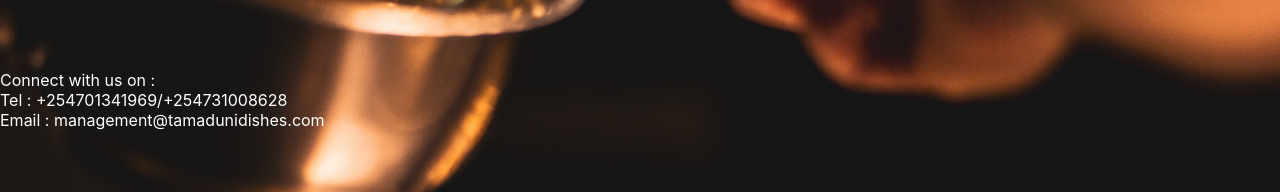
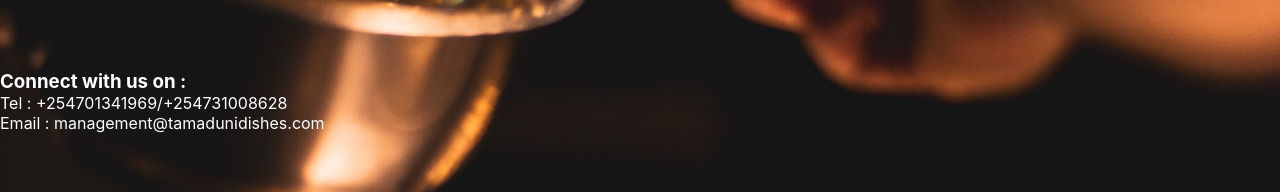
Before and after one commit to Vickopiyo/tamaduni-dishes, a React (Create React App) app: page /contacts in a window 1280 px wide. Shown: the part 330-522 px from the top of the page. Built offline with nearby package versions, Linux system fonts and the light colour scheme.

Commit message:
Adds : company contacts in the contacts route

```diff
--- a/src/components/Contacts.js
+++ b/src/components/Contacts.js
@@ -5,9 +5,9 @@ const Contacts = () => {
     <div>
      <p className='discount-desc'>Tamaduni Dishes main offices are located in Ambalal buliding,3 floor Digo Road Mombasa</p>
 
-     <p>Connect with us on :</p>
+     <h3>Connect with us on :</h3>
      <p>Tel : +254701341969/+254731008628</p>
-     <p>Email : management@tamadunidishes.com</p>
+     <p>Email : management@tamadunidishes.com </p>
 
     </div>
   )
--- a/src/components/Offers.js
+++ b/src/components/Offers.js
@@ -7,5 +7,4 @@ const Offers = () => {
     </div>
   )
 }
-
-export default Offers
+export default Offers;
```
